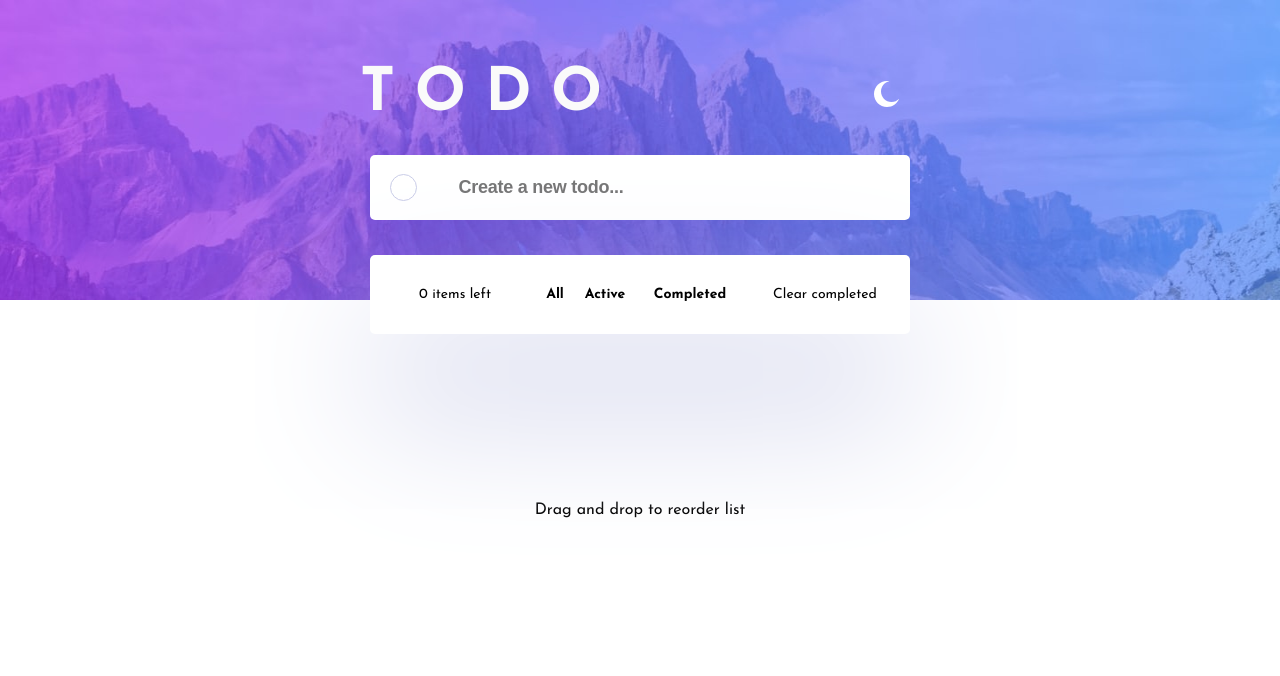
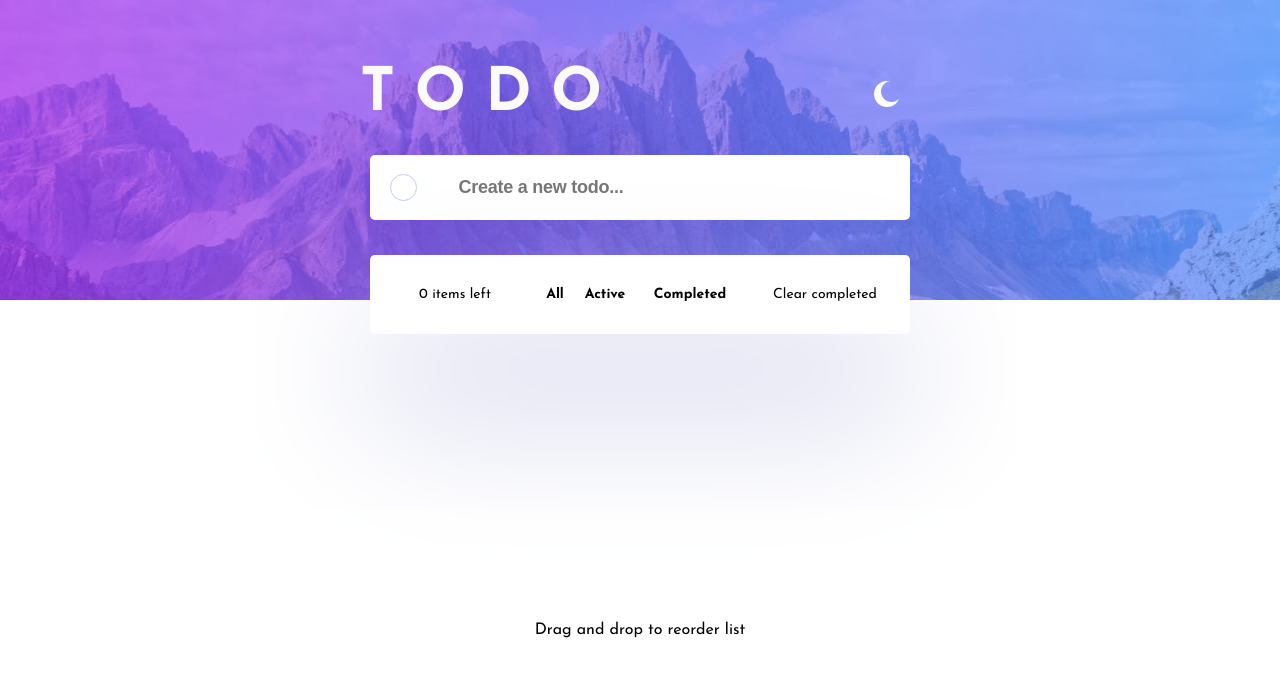
Before and after one commit to codingwithjae/todoApp, a React (Create React App) app: page / in a window 1280 px wide. Shown: the top 676 px of the page. Built offline with nearby package versions, Linux system fonts and the light colour scheme.

Commit message:
New minor changes to CSS

```diff
--- a/src/components/TodoFilter/TodoFilter.css
+++ b/src/components/TodoFilter/TodoFilter.css
@@ -33,12 +33,12 @@
 
 .footerSubContainerFour {
   position: relative;
-  top: -40px;
+  top: -150px;
   display: flex;
   justify-content: center;
   align-items: center;
   margin: 0px 20px;
-  height: 34vh;
+  height: 64vh;
 }
 
 .footerSubContainerFour p {
--- a/src/index.css
+++ b/src/index.css
@@ -34,7 +34,7 @@ body {
 
 /*Dark Mode Colors*/
 
-#dark {
+#dark  {
   background-color: var(--VeryDarkBlue);
 }
 
```
Also changed, not shown: 9 other files (tests, documents, lock files or other folders).
